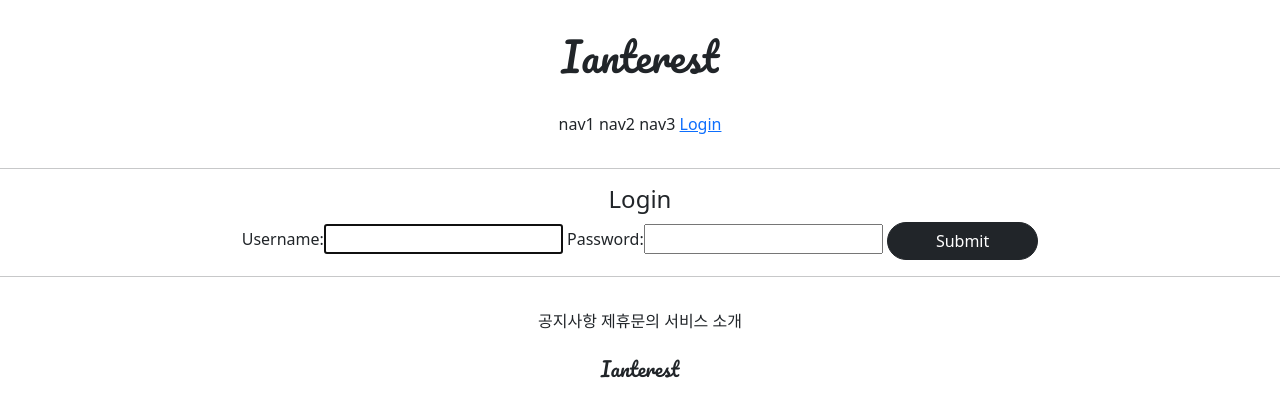
After one commit to kokimian/git_1ban_web_practice, a Django app: page /accounts/login/ in a window 1280 px wide. The commit adds this page. Shown: the top 417 px of the page. Run offline with Django 3.2, Linux system fonts and the light colour scheme; parts of the project's set-up code (start-up, migrations or seed data) failed here and were passed over.

Commit message:
2021/07/14 web practice 1

```diff
--- /dev/null
+++ b/accountapp/templates/accountapp/login.html
@@ -0,0 +1,18 @@
+{% extends 'base.html' %}
+
+{%  block content %}
+
+    <div class = "text-center mw-500 m-auto">
+        <div>
+            <h4>Login</h4>
+        </div>
+        <div>
+            <form action="% url 'accountapp:login" method="post">
+                {%  csrf_token %}
+                {{ form }}
+                <input type="submit" class="btn btn-dark rounded-pill px-5">
+            </form>
+        </div>
+    </div>
+
+{%  endblock %}
--- a/accountapp/urls.py
+++ b/accountapp/urls.py
@@ -1,3 +1,4 @@
+from django.contrib.auth.views import LoginView, LogoutView
 from django.urls import path
 
 from accountapp.views import hello_world, AccountCreateView
@@ -7,5 +8,8 @@ app_name = 'accountapp'
 urlpatterns = [
     path('hello_world/', hello_world, name='hello_world'),
 
-    path('create/', AccountCreateView.as_view(),name='create')
+    path('login/', LoginView.as_view(template_name='accountapp/login.html'), name='login'),
+    path('logout/', LogoutView.as_view(), name='logout'),
+
+    path('create/', AccountCreateView.as_view(), name='create')
 ]
--- a/templates/header.html
+++ b/templates/header.html
@@ -7,7 +7,15 @@
         <span>nav1</span>
         <span>nav2</span>
         <span>nav3</span>
-        <span>nav4</span>
+        {% if not user.is_authenticated %}
+        <a href="% url 'accountapp:login' %">
+            <span>Login</span>
+        </a>
+        {%  else %}
+        <a href="% url 'accountapp:logout' %">
+            <span>Logout</span>
+        </a>
+        {% endif %}
     </div>
 
 </div>
```
